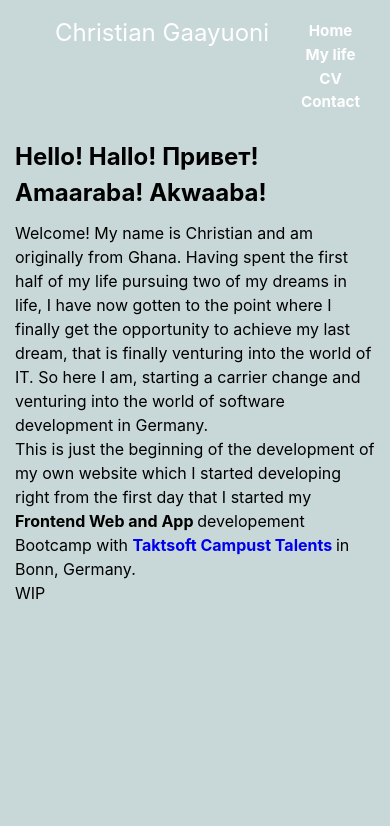
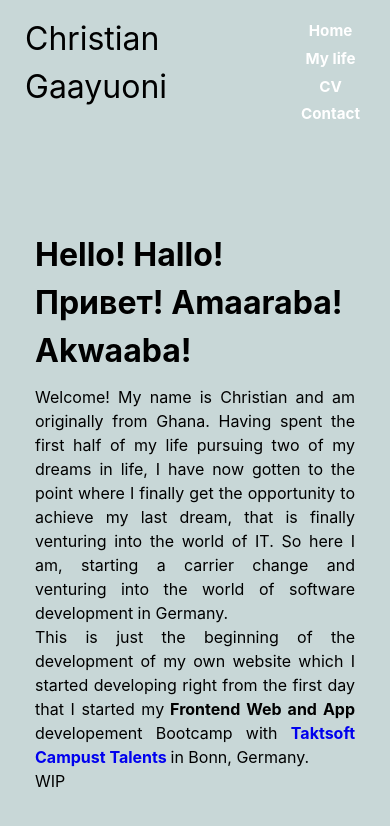
Before and after one commit to GaayuoniC/Gaayuoni-website-react, a React (Vite) app: page / in a window 390 px wide. Shown: the top 826 px of the page. Built offline with nearby package versions, Linux system fonts and the light colour scheme.

Commit message:
after verschlim besser, finally working towards web responsiveness

```diff
--- a/src/Pages/AboutMe.css
+++ b/src/Pages/AboutMe.css
@@ -18,11 +18,19 @@
   box-shadow: 5px 5px 10px rgba(0, 0, 0, 0.7);
 }
 
-@media screen and (max-width: 360px) {
+@media screen and (max-width: 412px) {
   .myLife-container {
     display: flex;
-    flex: 1;
+    /* flex: 1; */
     flex-direction: column;
     text-align: justify;
   }
 }
+
+@media (max-width: 900px) {
+  /* Screen responsiveness in web browser */
+  .myLife-container {
+    display: flex;
+    flex-direction: column;
+  }
+}
--- a/src/Pages/Contact.css
+++ b/src/Pages/Contact.css
@@ -12,3 +12,9 @@
 .contact-container-item {
   font-weight: bold;
 }
+
+@media screen and (max-width: 412px) {
+  .contact-container {
+    border-radius: 0;
+  }
+}
--- a/src/Pages/HomePage.css
+++ b/src/Pages/HomePage.css
@@ -1,31 +1,27 @@
 .home-page-contianer {
-  display: flex;
-  flex-direction: row;
+  display: grid;
+  /*creating a grid with flexibility below  */
+  grid-template-columns: repeat(auto-fit, minmax(250px, 2fr));
+  column-gap: 1px;
+  margin-top: 20px;
+}
+.home-page-contianer-item-1 {
+  position: relative;
+  padding: 20px;
+}
+.home-page-contianer-item-1 > p {
+  text-align: justify;
 }
 
-img {
-  width: 430px;
-  /* height: 150px; */
-  /* border-radius: 50%; */
-  padding-top: 10px;
-  border: var(--border);
-  /* box-shadow: var(--box-shadow); */
-  /* float helps to wrap the text around the image */
-  /* float: left; */
-  margin-right: 30px;
-  margin-top: 20px;
+.home-page-contianer-item-1 img {
+  /* using the props below ensures one has control
+  of how the image is displayed within the grid box */
+  max-width: 100%;
+  max-height: 100%;
+  object-fit: contain;
 }
 
-/* article {
-  padding-top: 20px;
-  padding-left: 20px;
-  line-height: 1.5;
-  font-size: 18px;
-  text-align: justify;
-  width: 100vw;
-} */
-
-@media screen and (max-width: 360px) {
+@media screen and (max-width: 412px) {
   img {
     display: none;
   }
@@ -34,3 +30,9 @@ img {
     padding: 0;
   }
 }
+
+@media (max-width: 900px) {
+  .home-page-contianer {
+    grid-template-columns: 100%;
+  }
+}
--- a/src/Pages/HomePage.jsx
+++ b/src/Pages/HomePage.jsx
@@ -3,16 +3,13 @@ import "./HomePage.css";
 export function HomePage() {
   return (
     <div className="home-page-contianer">
-      <div>
-        <figure>
+      <div className="home-page-contianer-item-1">
         <img
           src={"BEWERBUNGFOTO.jpg"}
           alt="A picture of a man called Christian"
         />
-        </figure>
       </div>
-      <div>
-        <article>
+      <div className="home-page-contianer-item-1">
         <h1 className="continuous-slide">
           <span>Hello! </span>
           <span>Hallo! </span>
@@ -24,17 +21,14 @@ export function HomePage() {
           Welcome! My name is Christian and am originally from Ghana. Having
           spent the first half of my life pursuing two of my dreams in life, I
           have now gotten to the point where I finally get the opportunity to
-            achieve my last dream, that is finally venturing into the world of
-            IT. So here I am, starting a carrier change and venturing into the
-            world of software development in Germany.
+          achieve my last dream, that is finally venturing into the world of IT.
+          So here I am, starting a carrier change and venturing into the world
+          of software development in Germany.
         </p>
-        </article>
-
-        <article>
         <p>
-            This is just the beginning of the development of my own website
-            which I started developing right from the first day that I started
-            my<strong> Frontend Web and App </strong> developement Bootcamp with{" "}
+          This is just the beginning of the development of my own website which
+          I started developing right from the first day that I started my
+          <strong> Frontend Web and App </strong> developement Bootcamp with{" "}
           <strong>
             <a href="https://talents.taktsoft.com/" target="_blank">
               Taktsoft Campust Talents {""}
@@ -43,7 +37,6 @@ export function HomePage() {
           in Bonn, Germany.
         </p>
         <p>WIP</p>
-        </article>
       </div>
     </div>
   );
--- a/src/components/CvPdf.css
+++ b/src/components/CvPdf.css
@@ -5,9 +5,13 @@
 }
 .container-item-body {
   display: flex;
+  flex-wrap: wrap;
   flex-direction: row;
   gap: 30px;
   width: 100%;
+}
+.container-item-body-1 {
+  flex: 1;
 }
 
 .container-contact-details {
@@ -76,7 +80,7 @@
   border: 1px solid rgb(28, 25, 25);
 } */
 
-@media screen and (max-width: 412px) {
+@media screen and (max-width: 414px) {
   .container-stack {
     flex-direction: column;
     align-items: flex-start;
--- a/src/components/NavBar.css
+++ b/src/components/NavBar.css
@@ -41,7 +41,7 @@
   opacity: 0.7;
 }
 
-@media screen and (max-width: 412px) {
+@media screen and (max-width: 414px) {
   .logo {
     font-size: 1.5rem;
     color: white;
@@ -64,3 +64,17 @@
     padding: 5px;
   }
 }
+/* General responsiveness for browser!! */
+@media (max-width: 768px) {
+  /* Screen responsiveness in web browser */
+  .header-nav-container {
+    flex-direction: column;
+    gap: 5px;
+    padding: 5px;
+  }
+  .logo {
+    padding: 0;
+    color: black;
+    font-size: 2rem;
+  }
+}
```
Lines whose indentation alone changed are shown as unchanged.
